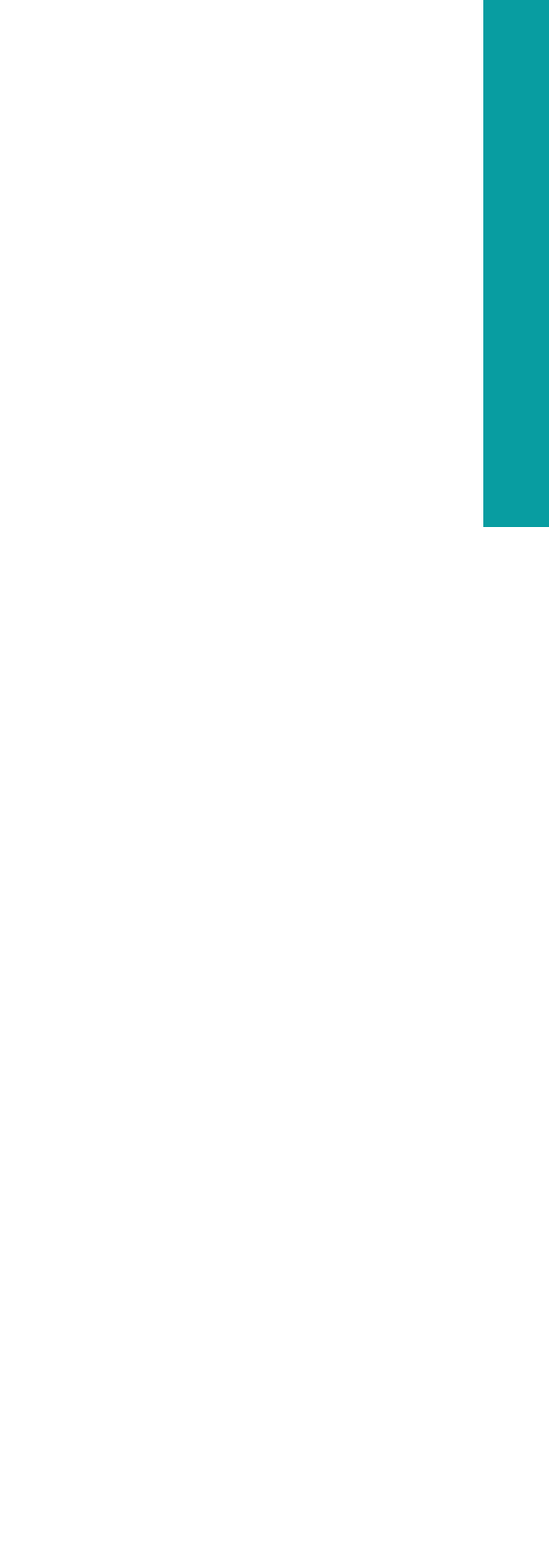
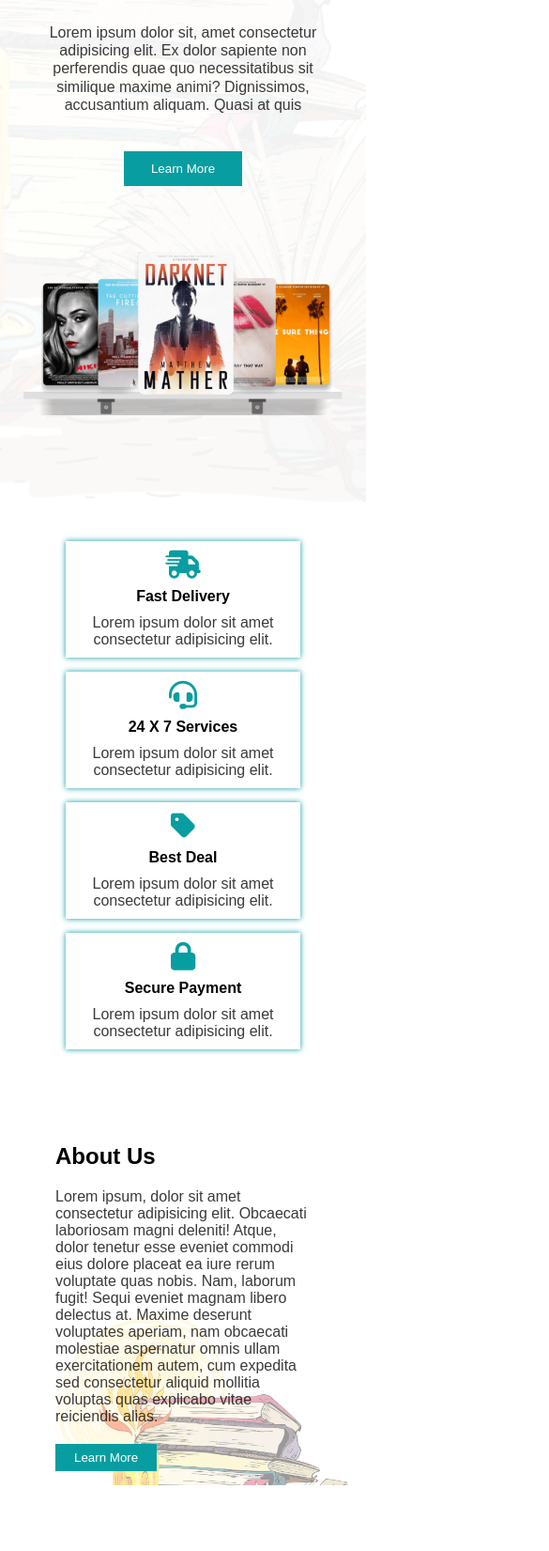
Before and after one commit to mohammad2004dhedy/ASAL-WEB-TASK, a plain HTML site: page index.html in a window 390 px wide. Shown: the part 283-1934 px from the top of the page at 94% size, 585 px wide, since content can reach past the window. Before the commit the page ends 844 px from the top, so only its background shows below. Drawn offline with Linux system fonts and the light colour scheme.

Commit message:
create the main section , features section and about us section with fully responsive design

```diff
--- a/css/style.css
+++ b/css/style.css
@@ -12,8 +12,9 @@
 html {
   font-size: 16px;
 }
-body{
-    overflow: hidden;
+body {
+  overflow-x: hidden;
+  font-family: sans-serif;
 }
 ul {
   list-style: none;
@@ -23,7 +24,7 @@ a {
 }
 .container {
   width: 100%;
-  padding: 15px;
+  padding: 15px 25px;
   margin: auto;
 }
 @media (min-width: 992px) {
@@ -43,13 +44,14 @@ header {
   position: fixed;
   background: white;
   box-shadow: 0 3px 5px var(--primary-color);
-  position: relative;
+  z-index: 10;
 }
 header .container {
   padding: 1rem 3rem;
   display: flex;
   justify-content: space-between;
   align-items: center;
+  position: relative;
 }
 header .container img {
   width: 4rem;
@@ -123,19 +125,19 @@ header .container .headerActions .BurgerIcon.active span:last-child {
   header .container nav {
     position: absolute;
     top: 100%;
-    right:-110%;
+    right: -160%;
     background: var(--primary-color);
     height: calc(100vh - 69.54px);
     padding: 20px 0;
     transition: 400ms;
   }
-  header .container.active nav{
-  right: 0;
+  header .container.active nav {
+    right: 0;
   }
   header .container nav ul {
     flex-direction: column;
     width: 19rem;
-    gap:0.5rem;
+    gap: 0.5rem;
   }
   header .container nav ul li {
     width: 100%;
@@ -166,9 +168,153 @@ header .container .headerActions .BurgerIcon.active span:last-child {
   header .container nav ul li a:hover {
     color: var(--primary-color);
   }
-  header .container nav ul li a.active::before, header .container nav ul li a:hover::before {
+  header .container nav ul li a.active::before,
+  header .container nav ul li a:hover::before {
     width: 100%;
     border-radius: 0;
   }
 }
 /* ----------------- header end ------------------ */
+/* ------------------------ main section start  -------------------------------------*/
+main {
+  min-height: 100vh;
+  background: url("../image/bg.png");
+  background-position: center;
+  background-size: cover;
+}
+main .container {
+  padding-top: 12rem;
+  display: flex;
+  justify-content: space-between;
+  align-items: center;
+}
+main .container .info {
+  flex-basis: 40%;
+  display: flex;
+  flex-direction: column;
+  gap: 2.5rem;
+}
+main .container .info h2 {
+  font-size: 2.7rem;
+  text-transform: uppercase;
+}
+main .container .info h2 span {
+  color: var(--primary-color);
+}
+main .container .info p {
+  line-height: 1.2;
+  color: var(--paragraphs-color);
+}
+main .container .info button {
+  padding: 0.7rem 1.8rem;
+  background: var(--primary-color);
+  color: white;
+  border: none;
+  cursor: pointer;
+  transition: 400ms;
+  width: fit-content;
+  text-transform: capitalize;
+}
+main .container .image {
+  flex-basis:50%;
+  position: relative;
+  top: -2.5rem;
+}
+main .container .image img {
+  width:100%;
+}
+@media (max-width: 991px) {
+  main .container {
+    justify-content: center;
+    flex-direction: column;
+    gap:70px;
+  }
+  main .container .info {
+    text-align: center;
+    flex-basis: 100%;
+    align-items: center;
+  }
+  main .container .image {
+    flex-basis: 100%;
+    top: 0;
+  }
+}
+@media (max-width: 475px) {
+  main .container .info h2 {
+    font-size: 2.1rem;
+  }
+}
+/* ------------------------ main section end ------------------------------------- */
+/* ------------ features start ----------------- */
+.features .container{
+  display: grid;
+  grid-template-columns:repeat(auto-fill,minmax(200px,250px));
+  justify-content: space-around;
+  gap: 15px;
+}
+.features .container .feature{
+  padding: 10px;
+  text-align: center;
+  box-shadow:0 0 6px var(--primary-color);
+}
+.features .container .feature i{
+  color: var(--primary-color);
+  font-size:30px;
+}
+.features .container .feature h4{
+  text-transform: capitalize;
+  margin:10px 0;
+}
+.features .container .feature p{
+  color: var(--paragraphs-color);
+}
+/* ------------ features end ----------------- */
+/* ------------- about start ----------------- */
+.about{
+  margin:70px 0;
+  overflow: hidden;
+}
+.about .container{
+  display: flex;
+  align-items: center;
+  justify-content:space-around;
+  position: relative;
+}
+.about .container .image{
+  width:32rem;
+}
+.about .container .image img{
+  width: 100%;
+}
+.about .container .about-info{
+  width:40%;
+  position: relative;
+}
+.about .container .about-info h2{
+  text-transform: capitalize;
+}
+.about .container .about-info p{
+  color:var(--paragraphs-color);
+  margin:20px 0;
+}
+.about .container .about-info button{
+  background: var(--primary-color);
+  color: white;
+  padding:7px 20px;
+  outline: none;
+  border: none;
+  cursor: pointer;
+}
+@media (max-width:991px) {
+  .about .container .image{
+   position: absolute;
+   bottom:-50%;
+   right: -30%;
+   opacity: 0.4;
+  }
+  .about .container .about-info{
+    flex-basis:80%;
+    text-align: left;
+  }
+}
+/* ------------- about end ----------------- */
--- a/index.html
+++ b/index.html
@@ -1,25 +1,37 @@
 <!DOCTYPE html>
 <html lang="en">
   <head>
-    <meta charset="UTF-8">
-    <meta name="viewport" content="width=device-width, initial-scale=1.0">
+    <meta charset="UTF-8" />
+    <meta name="viewport" content="width=device-width, initial-scale=1.0" />
     <title>Book Store</title>
-    <link rel="website icon" href="image/logo.png">
-    <link rel="stylesheet" href="css/all.min.css">
-    <link rel="stylesheet" href="css/style.css">
+    <link rel="website icon" href="image/logo.png" />
+    <link rel="stylesheet" href="css/all.min.css" />
+    <link rel="stylesheet" href="css/style.css" />
   </head>
   <body>
     <header>
       <div class="container">
-            <img src="image/logo.png" alt="site logo">
+        <img src="image/logo.png" alt="site logo" />
         <nav>
           <ul>
-                    <li><a href="#"><span>home</span></a></li>
-                    <li><a href="#"><span>about</span></a></li>
-                    <li><a href="#"><span>features</span></a></li>
-                    <li><a href="#"><span>arrivals</span></a></li>
-                    <li><a href="#"><span>reviews</span></a></li>
-                    <li><a href="#"><span>blog</span></a></li>
+            <li>
+              <a href="#"><span>home</span></a>
+            </li>
+            <li>
+              <a href="#"><span>about</span></a>
+            </li>
+            <li>
+              <a href="#"><span>features</span></a>
+            </li>
+            <li>
+              <a href="#"><span>arrivals</span></a>
+            </li>
+            <li>
+              <a href="#"><span>reviews</span></a>
+            </li>
+            <li>
+              <a href="#"><span>blog</span></a>
+            </li>
           </ul>
         </nav>
         <div class="headerActions">
@@ -33,6 +45,66 @@
         </div>
       </div>
     </header>
+    <main>
+      <div class="container">
+        <div class="info">
+          <h2>welcome to <br /><span>book store</span></h2>
+          <p class="info-paragraph">
+            Lorem ipsum dolor sit, amet consectetur adipisicing elit. Ex dolor
+            sapiente non perferendis quae quo necessitatibus sit similique
+            maxime animi? Dignissimos, accusantium aliquam. Quasi at quis
+          </p>
+          <button type="button">learn more</button>
+        </div>
+        <div class="image">
+          <img src="image/table.png" alt="main page image" />
+        </div>
+      </div>
+    </main>
+    <section class="features">
+      <div class="container">
+        <div class="feature">
+          <i class="fa-solid fa-truck-fast"></i>
+          <h4>fast delivery</h4>
+          <p>Lorem ipsum dolor sit amet consectetur adipisicing elit.</p>
+        </div>
+        <div class="feature">
+          <i class="fa-solid fa-headset"></i>
+          <h4>24 x 7 services</h4>
+          <p>Lorem ipsum dolor sit amet consectetur adipisicing elit.</p>
+        </div>
+        <div class="feature">
+          <i class="fa-solid fa-tag"></i>
+          <h4>best deal</h4>
+          <p>Lorem ipsum dolor sit amet consectetur adipisicing elit.</p>
+        </div>
+        <div class="feature">
+          <i class="fa-solid fa-lock"></i>
+          <h4>secure payment</h4>
+          <p>Lorem ipsum dolor sit amet consectetur adipisicing elit.</p>
+        </div>
+      </div>
+    </section>
+    <section class="about">
+      <div class="container">
+        <div class="image">
+          <img src="image/about.png" alt="about section image" />
+        </div>
+        <div class="about-info">
+          <h2>about us</h2>
+          <p>
+            Lorem ipsum, dolor sit amet consectetur adipisicing elit. Obcaecati
+            laboriosam magni deleniti! Atque, dolor tenetur esse eveniet commodi
+            eius dolore placeat ea iure rerum voluptate quas nobis. Nam, laborum
+            fugit! Sequi eveniet magnam libero delectus at. Maxime deserunt
+            voluptates aperiam, nam obcaecati molestiae aspernatur omnis ullam
+            exercitationem autem, cum expedita sed consectetur aliquid mollitia
+            voluptas quas explicabo vitae reiciendis alias.
+          </p>
+          <button type="button">Learn More</button>
+        </div>
+      </div>
+    </section>
     <script src="App.js"></script>
   </body>
 </html>
```
Lines whose indentation alone changed are shown as unchanged.
